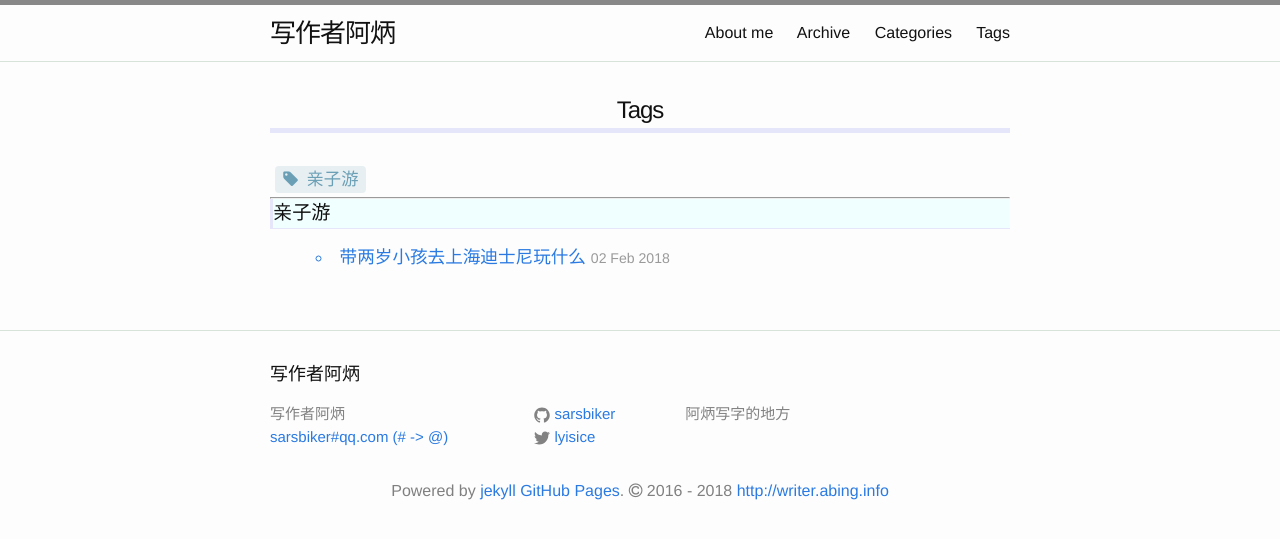
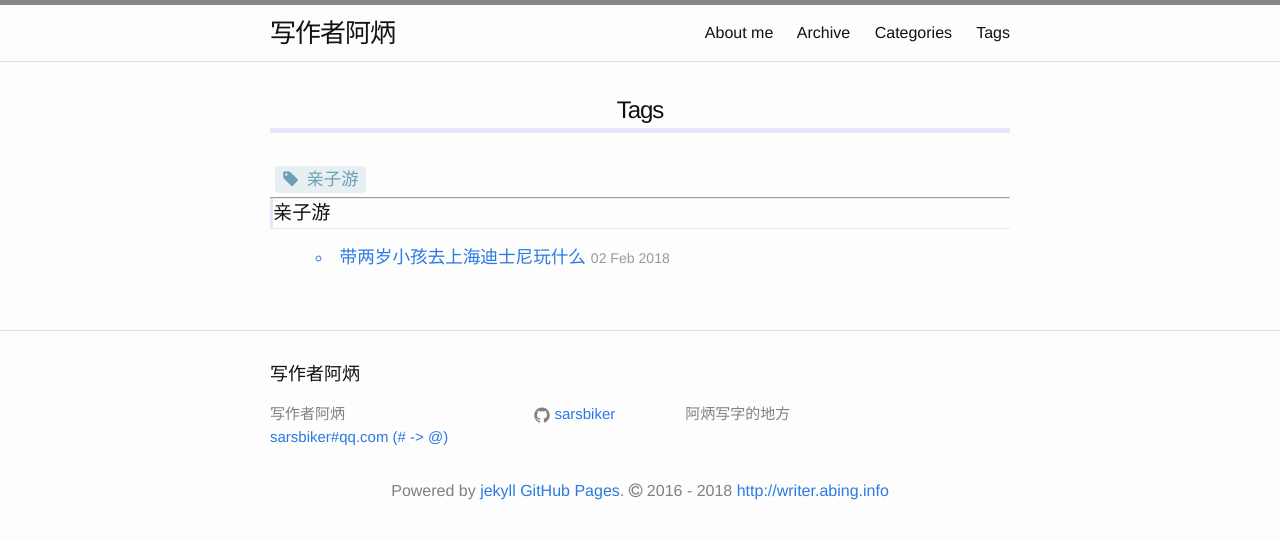
Before and after one commit to sarsbiker/sarswriter, a Jekyll site: the page built from tags.md, in a window 1280 px wide. Shown: the top 539 px of the page. Built offline with Jekyll 4.4.1, drawn with Linux system fonts in a browser that asks for light colours; nearby versions of some CDN libraries.

Commit message:
'change'

```diff
--- a/_config.yml
+++ b/_config.yml
@@ -19,7 +19,7 @@ description: > # this means to ignore newlines until "baseurl:"
   阿炳写字的地方
 baseurl: "" # the subpath of your site, e.g. /blog
 url: "http://writer.abing.info" # the base hostname & protocol for your site, e.g. http://example.com
-twitter_username: lyisice
+#twitter_username: lyisice
 github_username: sarsbiker
 site_author: sarsbiker
 
--- a/_sass/_layout.scss
+++ b/_sass/_layout.scss
@@ -261,7 +261,7 @@
 
     h3 {
         font-size: 1.2em;
-        background-color: Azure;
+        // background-color: Azure;
         border-left: 3px solid lavender;
         border-bottom: 1px solid lavender;
 
```
